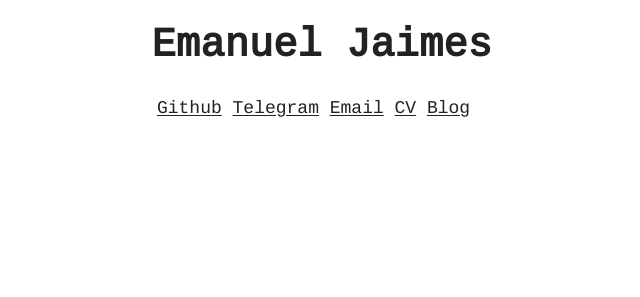
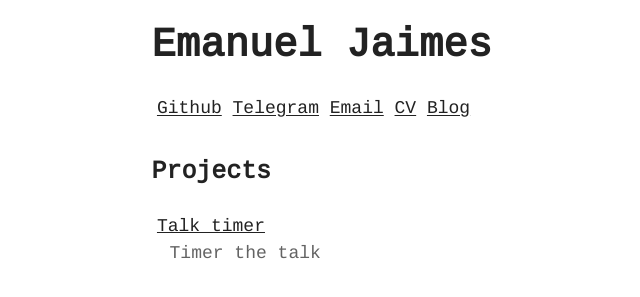
Before and after one commit to emjames/site, a Gatsby site: page / in a window 1280 px wide. Shown: the part 211-508 px from the top of the page, without its empty margins (28-668 px from the left). Built offline with nearby package versions, Linux system fonts and the light colour scheme; Gatsby itself is replaced by a stand-in of ours.

Commit message:
Add Projects component and include Talk timer

```diff
--- a/gatsby-config.js
+++ b/gatsby-config.js
@@ -24,6 +24,13 @@ module.exports = {
         title: 'Blog',
         url: '/blog/'
       }
+    ],
+    projects:[
+      {
+        about: 'Timer the talk',
+        title: 'Talk timer',
+        url: 'https://emjames.github.io/talk-timer/'
+      },
     ]
   },
   plugins: [
--- a/src/components/layout.css
+++ b/src/components/layout.css
@@ -395,6 +395,8 @@ dd {
   margin-bottom: 1.45rem;
 }
 p {
+  color: var(--textLink);
+  font-family: 'Cousine', monospace;
   margin-left: 0;
   margin-right: 0;
   margin-top: 0;
--- /dev/null
+++ b/src/components/projects.js
@@ -0,0 +1,39 @@
+import React from "react"
+import { useStaticQuery, graphql } from "gatsby"
+
+const Projects= () => {
+  const data = useStaticQuery(graphql`
+    query SiteProjectQuery {
+      site {
+        siteMetadata {
+          projects {
+            about,
+            url,
+            title,
+          }
+        }
+      }
+    }
+  `)
+
+  const links = data.site.siteMetadata.projects;
+
+  console.log(links)
+
+  return (
+    <div id="Projects">
+      <h3 style={{ marginTop: '1.45em'}}>Projects</h3>
+      {
+        links.map(link => (
+          <div>
+              <a style={{padding: '0.3em'}} href={link.url}>{link.title}</a>
+              <p style={{paddingLeft: '1em', opacity: '0.7'}}>{link.about}</p>
+          </div>
+        ))
+      }
+
+    </div>
+  )
+}
+
+export default Projects
--- a/src/pages/index.js
+++ b/src/pages/index.js
@@ -5,6 +5,7 @@ import Layout from "../components/layout"
 import SEO from "../components/seo"
 import Contact from "../components/contact"
 import Header from "../components/header"
+import Projects from "../components/projects"
 
 const IndexPage = () => {
   const data = useStaticQuery(graphql`
@@ -23,6 +24,7 @@ const IndexPage = () => {
       <Header siteTitle={title}/>
       <h1>{title}</h1>
       <Contact />
+      <Projects />
     </Layout>
   )
 }
```
